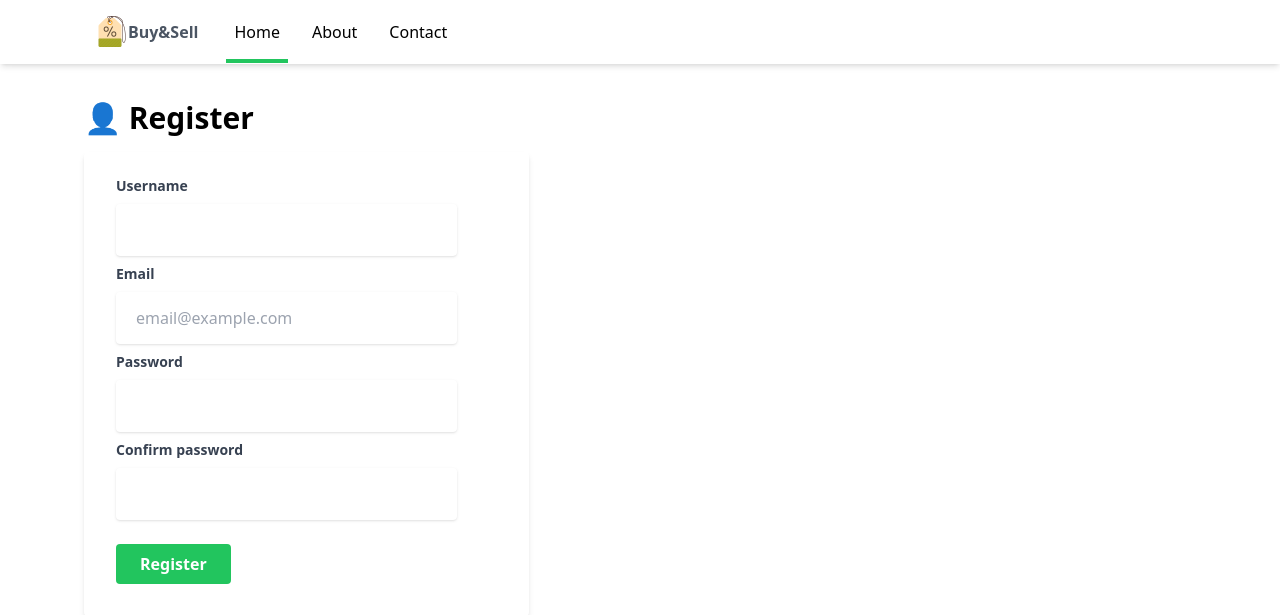
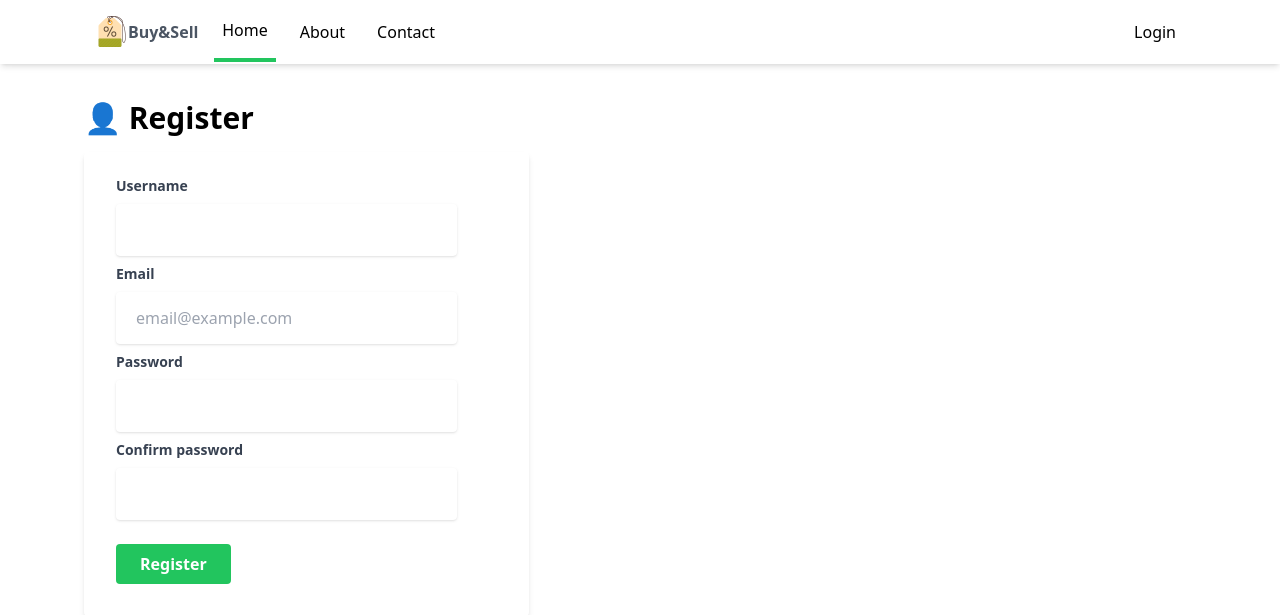
Before and after one commit to ASDaxsorb/StoreDjango, a Django app: page /users/register/ in a window 1280 px wide. Shown: the top 615 px of the page. Run offline with Django 4.2, Linux system fonts and the light colour scheme.

Commit message:
Add authentication methods

```diff
--- a/storedjango/store/templates/store/base.html
+++ b/storedjango/store/templates/store/base.html
@@ -19,11 +19,21 @@
             <span class="font-bold text-gray-600">Buy&Sell</span>
           </div>
 
-          <ul class="flex ml-3 space-x-4">
-            <li><a href="{% url 'store:products' %}" class="px-2 py-4 border-b-4 border-green-500">Home</a></li>
-            <li><a href="#" class="px-2 py-4" >About</a></li>
-            <li><a href="#" class="px-2 py-4" >Contact</a></li>
-          </ul>
+          <div class="w-full flex justify-between ml-3">
+            <ul class="flex items-center space-x-4">
+              <li><a href="{% url 'store:products' %}" class="block px-2 py-4 border-b-4 border-green-500">Home</a></li>
+              <li><a href="#" class="block px-2 py-4" >About</a></li>
+              <li><a href="#" class="block px-2 py-4" >Contact</a></li>
+            </ul>
+            <div class="flex items-center space-x-2">
+              {% if user.is_authenticated %}
+                <p class="px-4 py-2 text-white font-bold rounded-full bg-green-500">{{ user.username | capfirst }}</p>
+                <a class="block px-6 my-2 py-2 rounded transition-all hover:bg-red-200" href="{% url 'users:logout' %}">Logout</a>
+              {% else %}
+                <a class="block px-6 my-2 py-2 rounded transition-all hover:bg-green-200" href="{% url 'users:login' %}">Login</a>
+              {% endif %}
+            </div>
+          </div>
         </div>
       </nav>
     </header>
--- a/storedjango/storedjango/settings.py
+++ b/storedjango/storedjango/settings.py
@@ -127,3 +127,5 @@ DEFAULT_AUTO_FIELD = "django.db.models.BigAutoField"
 
 MEDIA_ROOT = BASE_DIR / "media"
 MEDIA_URL = "/media/"
+
+LOGIN_REDIRECT_URL = 'store:products'
--- a/storedjango/tailwind.config.js
+++ b/storedjango/tailwind.config.js
@@ -1,5 +1,9 @@
 module.exports = {
-  content: ["./**/templates/**/*.html"],
+  content: [
+    "./**/templates/**/*.html",
+    "./templates/**/*.html",
+    "./templates/*.html",
+  ],
   theme: {
     extend: {},
   },
--- a/storedjango/users/forms.py
+++ b/storedjango/users/forms.py
@@ -29,10 +29,3 @@ class NewUserForm(UserCreationForm):
     class Meta:
         model = User
         fields = ("username", "email", "password1", "password2")
-
-    def save(self, commit=True):
-        user = super(NewUserForm, self).save(commit=False)
-        user_email = self.cleaned_data["email"]
-        if commit:
-            user.save()
-        return user
--- a/storedjango/users/templates/users/login.html
+++ b/storedjango/users/templates/users/login.html
@@ -5,6 +5,11 @@
     <h1 class="text-3xl font-bold mb-4">👤 Login </h1>
     <form method="POST" class="w-2/5 bg-white shadow-md rounded px-8 pt-6 pb-8 mb-4">
       {% csrf_token %}
+      {% if form.non_field_errors %}
+        <div class="mb-3 p-3 bg-red-200 border border-red-500">
+          {{ form.non_field_errors }}
+        </div>
+      {% endif %}
       <div class="mb-2">
         <label for="id_username" class="block text-gray-700 text-sm font-bold mb-2">Username</label>
         <div class="shadow appearance-none border-none rounded py-2 px-3 mr-10 text-gray-700 leading-tight">{{ form.username }}</div>
@@ -17,5 +22,6 @@
 
       <button type="submit" class="px-6 py-2 bg-green-500 text-white font-bold mt-4 rounded transition-shadow hover:shadow-md">Login</button>
     </form>
+    <p>Dont have an account? Create one <a class="underline hover:text-blue-500" href="{% url 'users:register' %}">here</a></p>
   </section>
 {% endblock %}
--- /dev/null
+++ b/storedjango/users/templates/users/logout.html
@@ -0,0 +1,4 @@
+{% extends "store/base.html" %}
+{% block content %}
+  <p>Logut success!</p>
+{% endblock %}
--- a/storedjango/users/templates/users/register.html
+++ b/storedjango/users/templates/users/register.html
@@ -3,8 +3,13 @@
 {% block content %}
 <section class="container p-5">
     <h1 class="text-3xl font-bold mb-4">👤 Register</h1>
-    <form action="{% url 'users:register' %}" method="POST" class="w-2/5 bg-white shadow-md rounded px-8 pt-6 pb-8 mb-4">
+    <form method="POST" class="w-2/5 bg-white shadow-md rounded px-8 pt-6 pb-8 mb-4">
       {% csrf_token %}
+      {% if form.non_field_errors %}
+        <div class="mb-3 p-3 bg-red-200 border border-red-500">
+          {{ form.non_field_errors }}
+        </div>
+      {% endif %}
       <div class="mb-2">
         <label for="id_username" class="block text-gray-700 text-sm font-bold mb-2">Username</label>
         <div class="shadow appearance-none border-none rounded py-2 px-3 mr-10 text-gray-700 leading-tight">{{ form.username }}</div>
--- a/storedjango/users/urls.py
+++ b/storedjango/users/urls.py
@@ -4,6 +4,15 @@ from django.contrib.auth import views as authentication_views
 
 app_name = "users"
 urlpatterns = [
-  path("register/", views.register, name="register"),
-  path("login/", authentication_views.LoginView.as_view(template_name="users/login.html"), name="login")
+    path("register/", views.register, name="register"),
+    path(
+        "login/",
+        authentication_views.LoginView.as_view(template_name="users/login.html"),
+        name="login",
+    ),
+    path(
+        "logout/",
+        authentication_views.LogoutView.as_view(template_name="users/logout.html"),
+        name="logout",
+    ),
 ]
--- a/storedjango/users/views.py
+++ b/storedjango/users/views.py
@@ -6,10 +6,9 @@ from .forms import NewUserForm
 
 def register(request: HttpRequest):
     if request.method == "POST":
-
         form = NewUserForm(request.POST)
         if form.is_valid():
-            user = form.save()
+            form.save()
             return redirect(reverse("store:products"))
 
     form = NewUserForm()
```
Also changed, not shown: storedjango/store/static/store/css/main.css.
